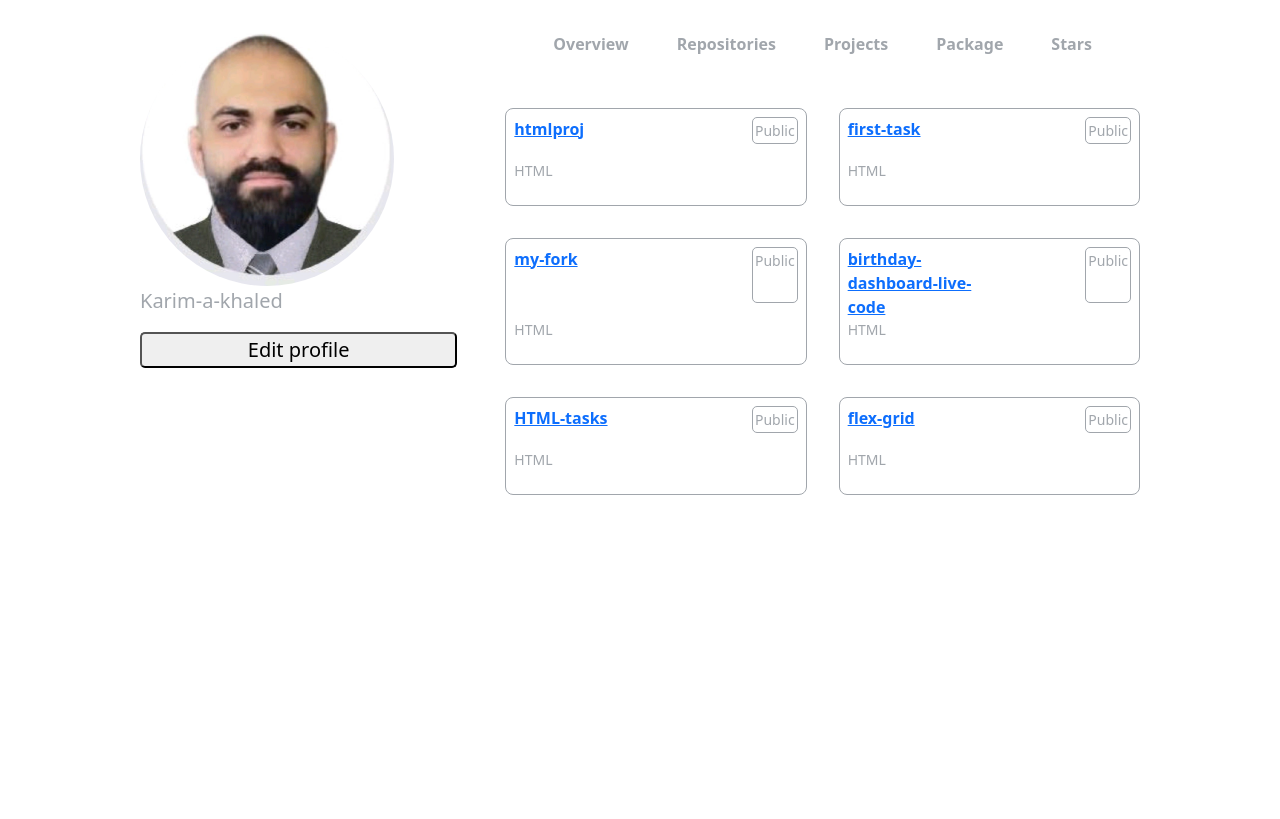
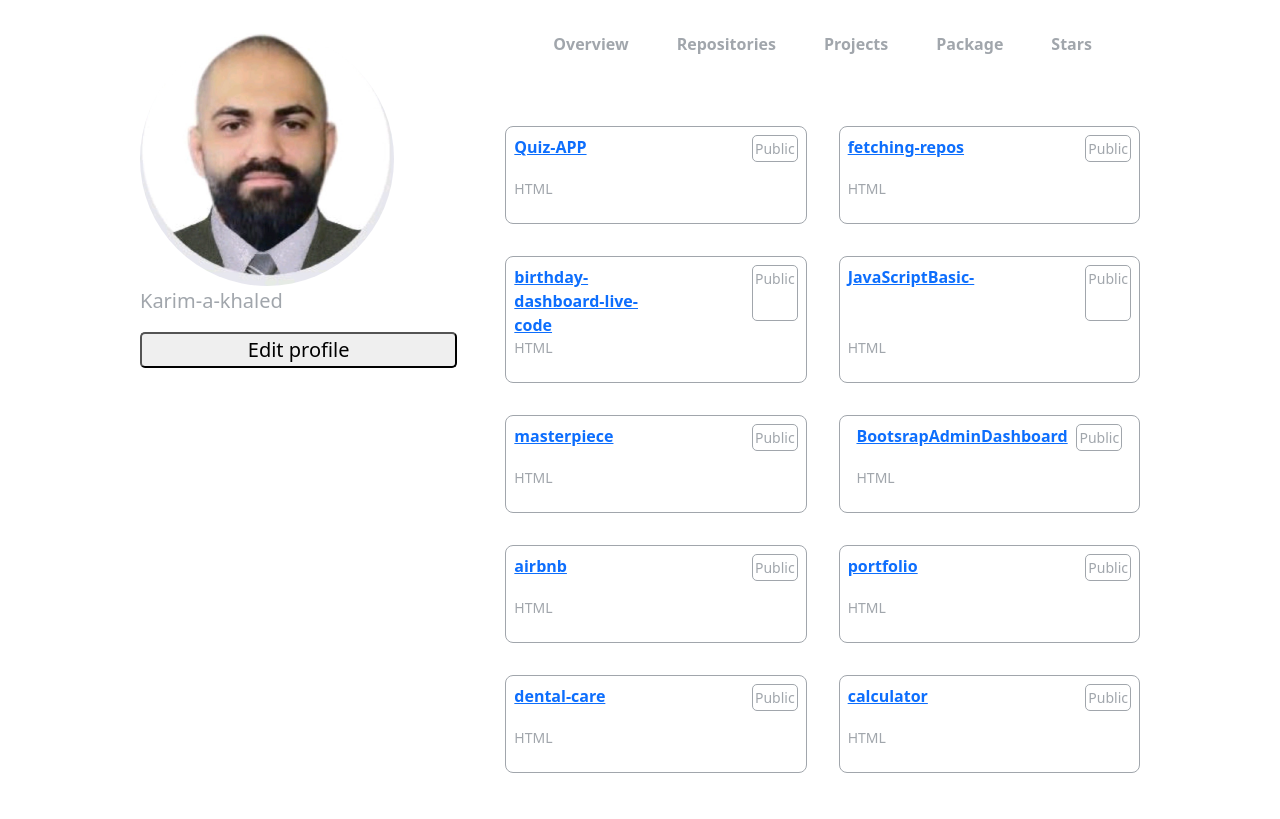
Before and after one commit to Karim-a-khaled/fetching-repos, a plain HTML site: page index.html in a window 1280 px wide. Shown: the part 69-888 px from the top of the page. Before the commit the page ends 800 px from the top, so only its background shows below. Drawn offline with nearby package versions, Linux system fonts and the light colour scheme.

Commit message:
home page done

```diff
--- a/index.html
+++ b/index.html
@@ -99,31 +99,51 @@
   </div>
   <div class="repos">
     <div class="repo1">
-      <a href="#">htmlproj</a>
+      <a href="#">Quiz-APP</a>
       <p class="public-word">Public</p>
       <p class="type-file">HTML</p>
     </div>
     <div class="repo2">
-      <a href="#">first-task</a>
+      <a href="#">fetching-repos</a>
       <p class="public-word">Public</p>
       <p class="type-file">HTML</p>
     </div>
     <div class="repo3">
-      <a href="#">my-fork</a>
+      <a href="#">birthday-dashboard-live-code</a>
       <p class="public-word">Public</p>
       <p class="type-file">HTML</p></div>
     <div class="repo4">
-      <a href="#">birthday-dashboard-live-code</a>
+      <a href="#">JavaScriptBasic-</a>
       <p class="public-word">Public</p>
       <p class="type-file">HTML</p>
     </div>
     <div class="repo5">
-      <a href="#">HTML-tasks</a>
+      <a href="#">masterpiece</a>
       <p class="public-word">Public</p>
       <p class="type-file">HTML</p>
     </div>
     <div class="repo6">
-      <a href="#">flex-grid</a>
+      <a href="#">BootsrapAdminDashboard</a>
+      <p class="public-word">Public</p>
+      <p class="type-file">HTML</p>
+    </div>
+    <div class="repo6">
+      <a href="#">airbnb</a>
+      <p class="public-word">Public</p>
+      <p class="type-file">HTML</p>
+    </div>
+    <div class="repo6">
+      <a href="#">portfolio</a>
+      <p class="public-word">Public</p>
+      <p class="type-file">HTML</p>
+    </div>
+    <div class="repo6">
+      <a href="#">dental-care</a>
+      <p class="public-word">Public</p>
+      <p class="type-file">HTML</p>
+    </div>
+    <div class="repo6">
+      <a href="#">calculator </a>
       <p class="public-word">Public</p>
       <p class="type-file">HTML</p>
     </div>
--- a/styles/repos.css
+++ b/styles/repos.css
@@ -69,20 +69,18 @@
     grid-row: 2 / 3;
     display: grid;
     grid-template-columns: 1fr 1fr;
-    gap: 2rem;
+    width: 100%;
   }
   .repo{
     border: 1px solid #a1a6ac;
     border-radius: 0.5rem;
-    -webkit-border-radius: 0.5rem;
-    -moz-border-radius: 0.5rem;
-    -ms-border-radius: 0.5rem;
-    -o-border-radius: 0.5rem;
+    width: 80%;
+    height: 100px;
     display: grid;
-      grid-template-columns: 0.5fr 0.5fr;
-      grid-template-rows: 1fr;
-      padding: 0.5rem;
-      justify-content: space-evenly;
+    grid-template-columns: 0.5fr 0.5fr;
+    grid-template-rows: 1fr;
+    padding: 0.5rem;
+    justify-content: space-evenly;
   }
   .repos a{
     justify-self: start;
```
Also changed, not shown: pages/comparison.html (+1 -1 lines), styles/comparison.css (renamed from styles/style.css).
